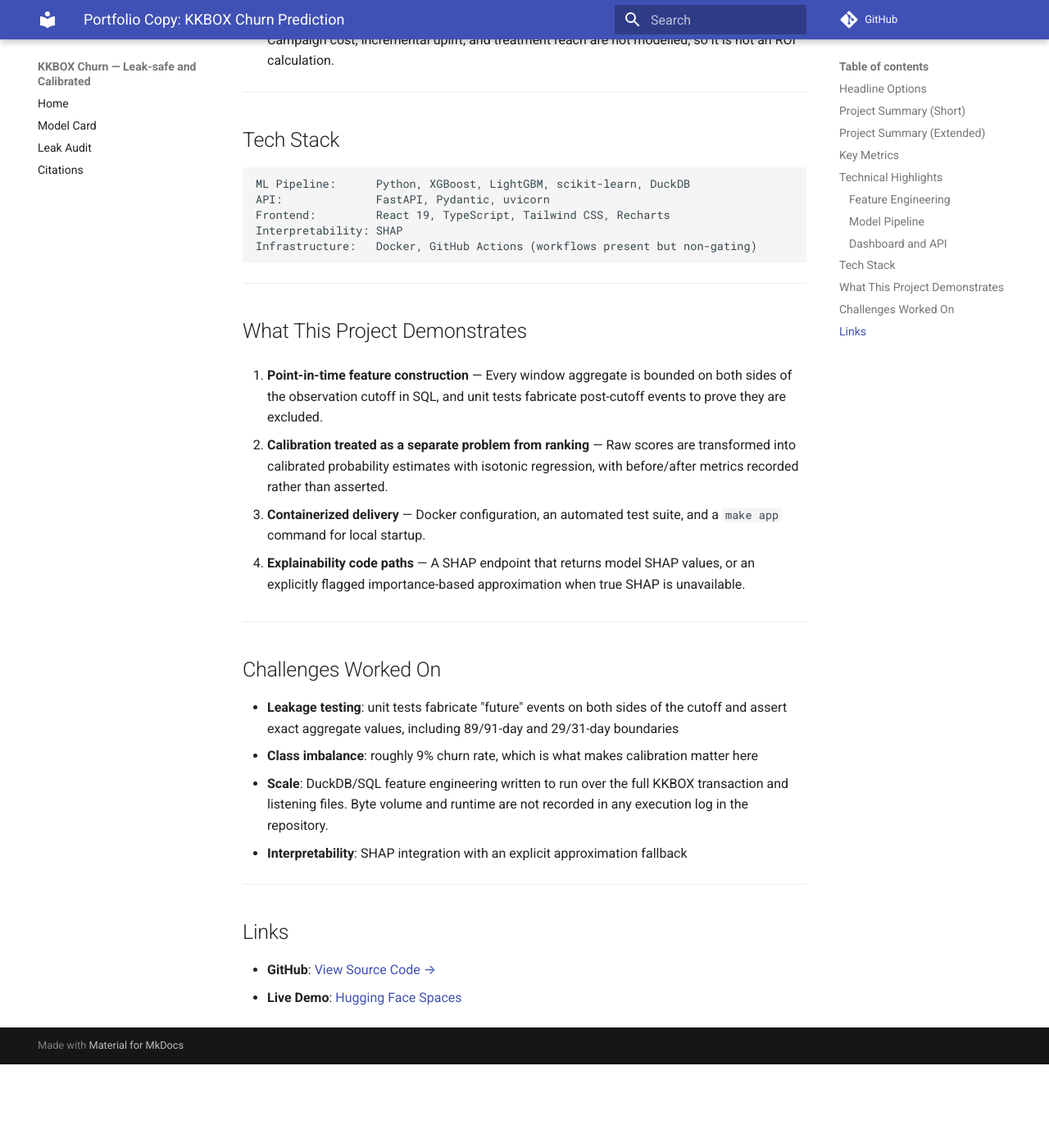
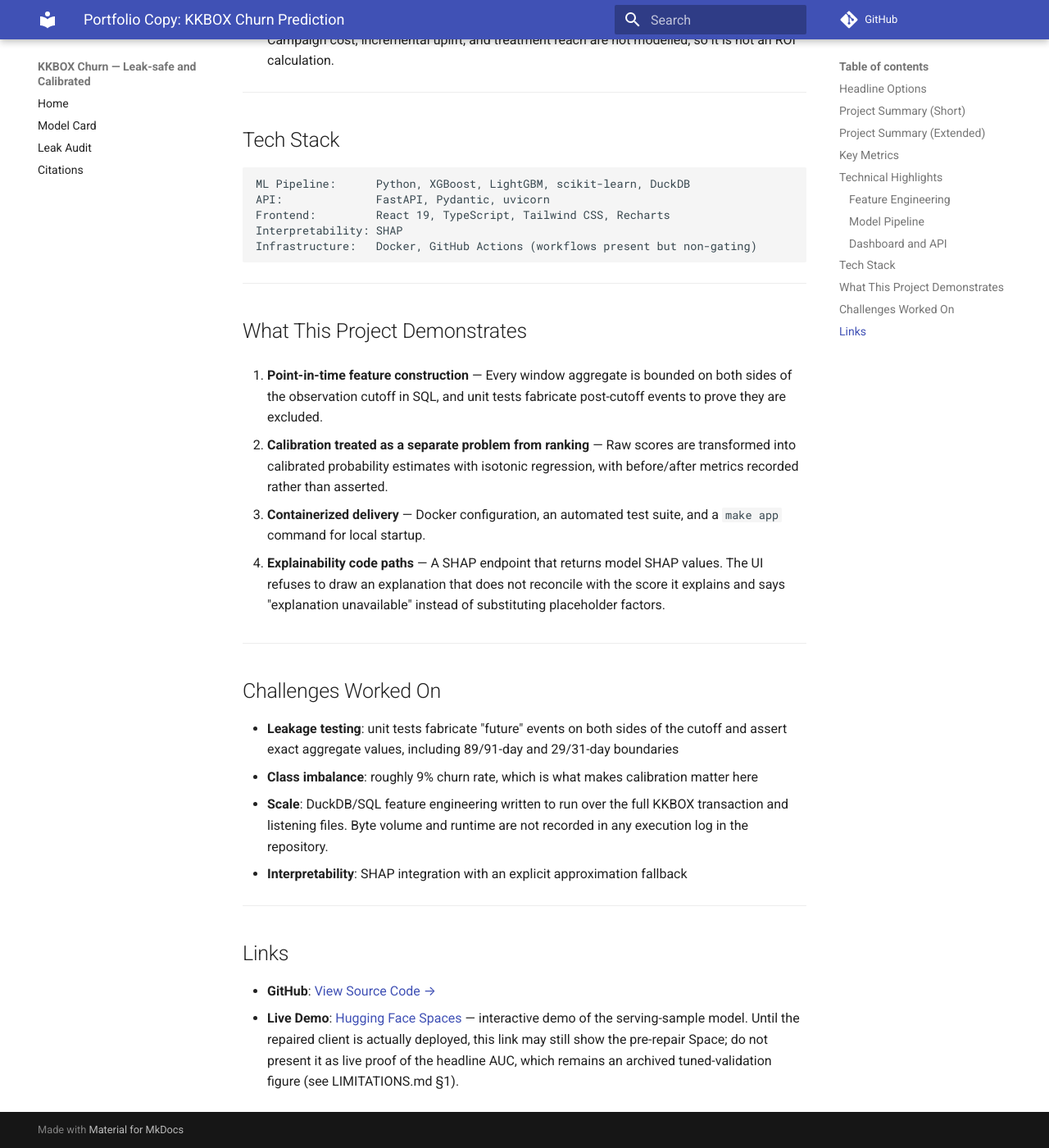
Before and after one commit to robertlupo1997/kkbox-churn-prediction, an MkDocs documentation site: the page built from docs/portfolio-copy.md, in a window 1280 px wide and 1400 px high, scrolled down 2877 px. Shown: the whole window at 82% size. Built offline with MkDocs 1.6.1 and Material for MkDocs 9.7.7, drawn with Linux system fonts in a browser that asks for light colours; comment, search, counter and statistics services are not loaded; before the commit the page ends 4175 px from its top, so only the background shows below that.

Commit message:
docs(portfolio): Live Demo link may show the pre-repair Space until deploy
Per inbox correction: do not present the Space as live proof of the headline
AUC; wording records that the repaired client is not deployed yet and that
0.9696 remains an archived tuned-validation figure. Explainability item
updated to the reconciliation-gated behavior.

```diff
--- a/docs/portfolio-copy.md
+++ b/docs/portfolio-copy.md
@@ -121,8 +121,9 @@
 3. **Containerized delivery** — Docker configuration, an automated test suite, and a `make app`
    command for local startup.
 
-4. **Explainability code paths** — A SHAP endpoint that returns model SHAP values, or an explicitly
-   flagged importance-based approximation when true SHAP is unavailable.
+4. **Explainability code paths** — A SHAP endpoint that returns model SHAP values. The UI refuses
+   to draw an explanation that does not reconcile with the score it explains and says
+   "explanation unavailable" instead of substituting placeholder factors.
 
 ---
 
@@ -141,3 +142,6 @@
 
 - **GitHub**: [View Source Code →](https://github.com/robertlupo1997/kkbox-churn-prediction)
 - **Live Demo**: [Hugging Face Spaces](https://huggingface.co/spaces/robertlupo1997/kkbox-churn-prediction)
+  — interactive demo of the serving-sample model. Until the repaired client is actually deployed,
+  this link may still show the pre-repair Space; do not present it as live proof of the headline
+  AUC, which remains an archived tuned-validation figure (see LIMITATIONS.md §1).
```
